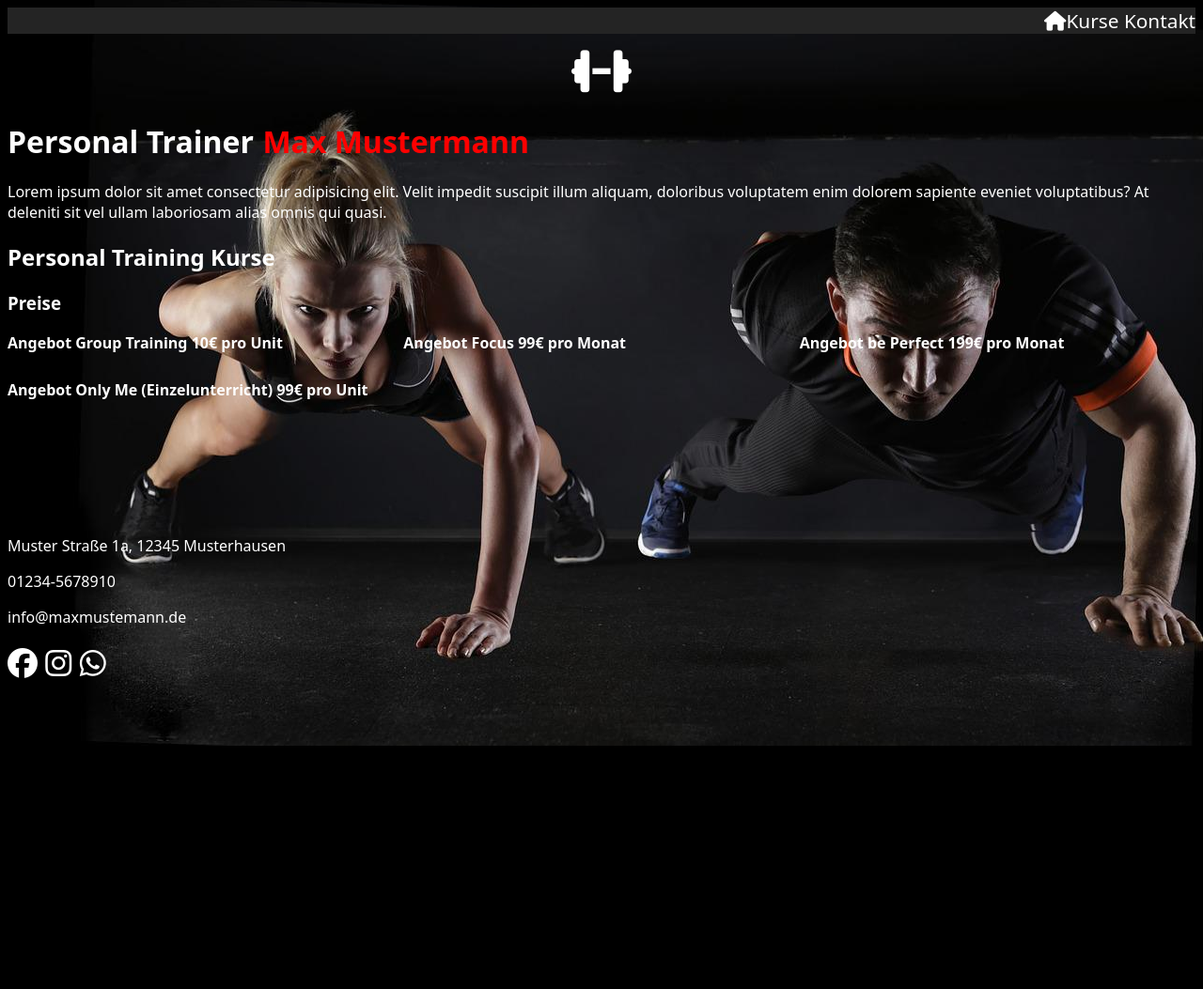
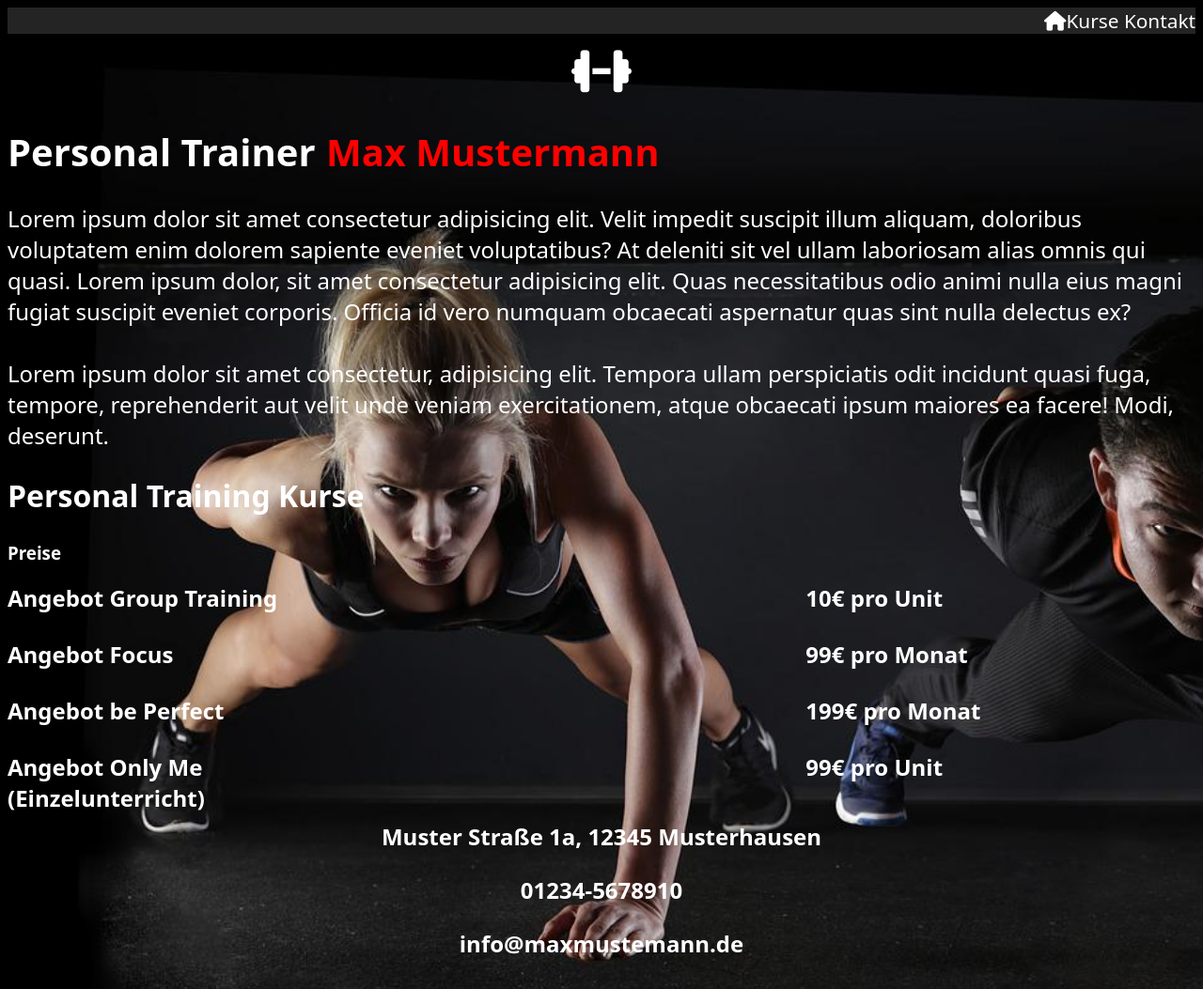
Before and after one commit to Satch2619/Web_Projekte, a plain HTML site: page Personal Trainer/index.html in a window 1280 px wide. Shown: the top 1053 px of the page at 94% size. Before the commit the page ends 800 px from the top, so only its background shows below. Drawn offline with Linux system fonts and the light colour scheme.

Commit message:
Grid & Font fertig

```diff
--- a/Personal Trainer/index.html
+++ b/Personal Trainer/index.html
@@ -24,17 +24,28 @@
       Lorem ipsum dolor sit amet consectetur adipisicing elit. Velit impedit
       suscipit illum aliquam, doloribus voluptatem enim dolorem sapiente eveniet
       voluptatibus? At deleniti sit vel ullam laboriosam alias omnis qui quasi.
+      Lorem ipsum dolor, sit amet consectetur adipisicing elit. Quas
+      necessitatibus odio animi nulla eius magni fugiat suscipit eveniet
+      corporis. Officia id vero numquam obcaecati aspernatur quas sint nulla
+      delectus ex?
+      <br /><br />
+      Lorem ipsum dolor sit amet consectetur, adipisicing elit. Tempora ullam
+      perspiciatis odit incidunt quasi fuga, tempore, reprehenderit aut velit
+      unde veniam exercitationem, atque obcaecati ipsum maiores ea facere! Modi,
+      deserunt.
     </div>
     <h2>Personal Training Kurse</h2>
     <grid></grid>
     <h3>Preise</h3>
     <div class="preise">
-      <div class="angebot1">Angebot Group Training 10€ pro Unit</div>
-      <div class="angebot2">Angebot Focus 99€ pro Monat</div>
-      <div class="angebot3">Angebot be Perfect 199€ pro Monat</div>
-      <div class="angebot4">
-        Angebot Only Me (Einzelunterricht) 99€ pro Unit
-      </div>
+      <div class="angebot1">Angebot Group Training</div>
+      <div class="angebot1preis">10€ pro Unit</div>
+      <div class="angebot2">Angebot Focus</div>
+      <div class="angebot2preis">99€ pro Monat</div>
+      <div class="angebot3">Angebot be Perfect</div>
+      <div class="angebot3preis">199€ pro Monat</div>
+      <div class="angebot4">Angebot Only Me (Einzelunterricht)</div>
+      <div class="angebot4preis">99€ pro Unit</div>
     </div>
     <footer>
       <div class="kontaktInfo">
@@ -42,10 +53,9 @@
         <p class="footer-zeile">01234-5678910</p>
         <p class="footer-zeile">info@maxmustemann.de</p>
       </div>
+    </footer>
     <div class="social-media-zeile">
-        <a href="#" class="social-link">
-          <i class="fa-brands fa-facebook"></i
-        ></a>
+      <a href="#" class="social-link"> <i class="fa-brands fa-facebook"></i></a>
       <a href="#" class="social-link">
         <i class="fa-brands fa-instagram icon"></i
       ></a>
@@ -53,6 +63,5 @@
         <i class="fa-brands fa-whatsapp icon"></i
       ></a>
     </div>
-    </footer>
   </body>
 </html>
--- a/Personal Trainer/style.css
+++ b/Personal Trainer/style.css
@@ -20,22 +20,76 @@ body {
   font-size: 1.3rem;
 }
 
+h1 {
+  font-size: 2.5rem;
+}
+
 .h1Name {
   margin: 1px;
   color: red;
 }
 
+h2 {
+  font-size: 2rem;
+}
+
+#vorstellung {
+  font-size: 1.5rem;
+}
+
 .preise {
   display: grid;
   grid-template-columns: 1fr 1fr 1fr;
-  grid-template-rows: 50px 50px 50px 50px;
+  grid-template-rows: 50px 50px 50px;
+  grid-auto-rows: 50px;
+  grid-auto-flow: column;
+  grid-auto-columns: 100px;
+  gap: 10px;
   font-weight: bolder;
+  font-size: 1.5rem;
   color: red;
   opacity: 10;
 }
 
+.angebot1 {
+  grid-column: 1;
+}
+
+.angebot1preis {
+  grid-column: 3;
+}
+
+.angebot2 {
+  grid-column: 1;
+}
+
+.angebot2preis {
+  grid-column: 3;
+}
+
+.angebot3 {
+  grid-column: 1;
+}
+
+.angebot3preis {
+  grid-column: 3;
+}
+
+.angebot4 {
+  grid-column: 1;
+}
+
+.angebot4preis {
+  grid-column: 3;
+}
+
 footer {
+  display: flex;
+  justify-content: center;
+  text-align: center;
   color: yellow;
+  font-size: 1.5rem;
+  font-weight: bold;
 }
 
 .mobil {
@@ -52,6 +106,12 @@ footer {
 }
 
 .social-media-zeile {
-  font-size: 2rem;
+  display: flex;
+  justify-content: center;
+  padding: 5px;
+  font-size: 3rem;
   color: yellow;
 }
+.social-link {
+  margin: 10px;
+}
```
Lines whose indentation alone changed are shown as unchanged.
